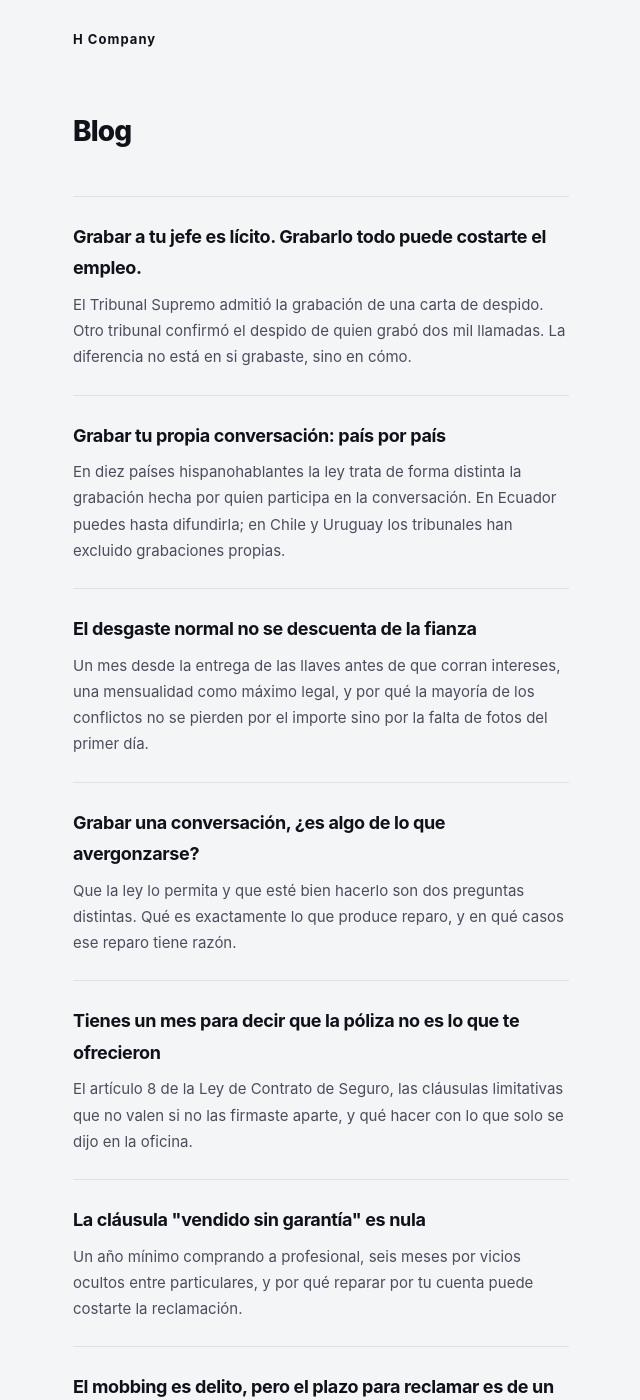
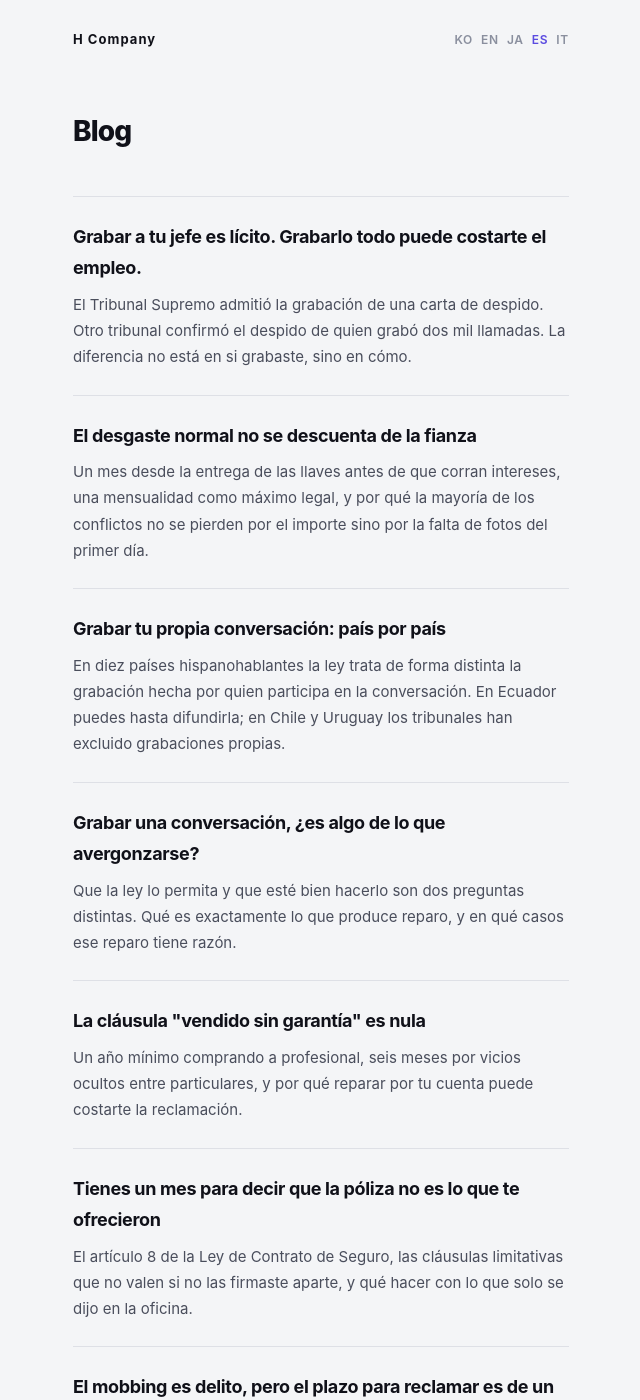
Before and after one commit to hcompany-kr/hcompany-kr.github.io, a Jekyll site: the page built from blog/es/index.html, in a window 1280 px wide and 1400 px high. Shown: the whole window, without its empty margins (319-959 px from the left). Built offline with Jekyll 4.4.1, drawn with Linux system fonts in a browser that asks for light colours; some web fonts are replaced; some of the changed text lies outside the part shown.

Commit message:
Add files via upload

```diff
--- a/blog/es/index.html
+++ b/blog/es/index.html
@@ -9,11 +9,32 @@ layout: null
 <title>Blog | H Company</title>
 <meta name="description" content="Sobre grabar conversaciones y dejar constancia de lo que se dijo.">
 <link rel="canonical" href="{{ page.url | absolute_url }}">
+
+<link rel="alternate" hreflang="ko" href="{{ '/blog/ko/' | absolute_url }}">
+<link rel="alternate" hreflang="en" href="{{ '/blog/en/' | absolute_url }}">
+<link rel="alternate" hreflang="ja" href="{{ '/blog/ja/' | absolute_url }}">
+<link rel="alternate" hreflang="es" href="{{ '/blog/es/' | absolute_url }}">
+<link rel="alternate" hreflang="it" href="{{ '/blog/it/' | absolute_url }}">
+<link rel="alternate" hreflang="x-default" href="{{ '/blog/en/' | absolute_url }}">
+
+<meta property="og:type" content="website">
+<meta property="og:title" content="Blog | H Company">
+<meta property="og:description" content="Sobre grabar conversaciones y dejar constancia de lo que se dijo.">
+<meta property="og:url" content="{{ page.url | absolute_url }}">
+<meta property="og:site_name" content="H Company">
+
 <link rel="stylesheet" href="{{ '/assets/css/main.css' | relative_url }}">
 </head>
 <body>
 <header class="masthead">
   <a class="wordmark" href="{{ '/' | relative_url }}">H Company</a>
+  <nav class="langs" aria-label="Idioma">
+    <a class="lang" href="{{ '/blog/ko/' | relative_url }}">ko</a>
+    <a class="lang" href="{{ '/blog/en/' | relative_url }}">en</a>
+    <a class="lang" href="{{ '/blog/ja/' | relative_url }}">ja</a>
+    <span class="lang is-current">es</span>
+    <a class="lang" href="{{ '/blog/it/' | relative_url }}">it</a>
+  </nav>
 </header>
 
 <main>
@@ -22,7 +43,7 @@ layout: null
   </div>
 
   <div class="list">
-    {% assign posts = site.posts | where: "lang", "es" %}
+    {% assign posts = site.posts | where: "lang", "es" | sort: "date" | reverse %}
     {% for post in posts %}
     <div class="list-item">
       <h2><a href="{{ post.url | relative_url }}">{{ post.title }}</a></h2>
```
